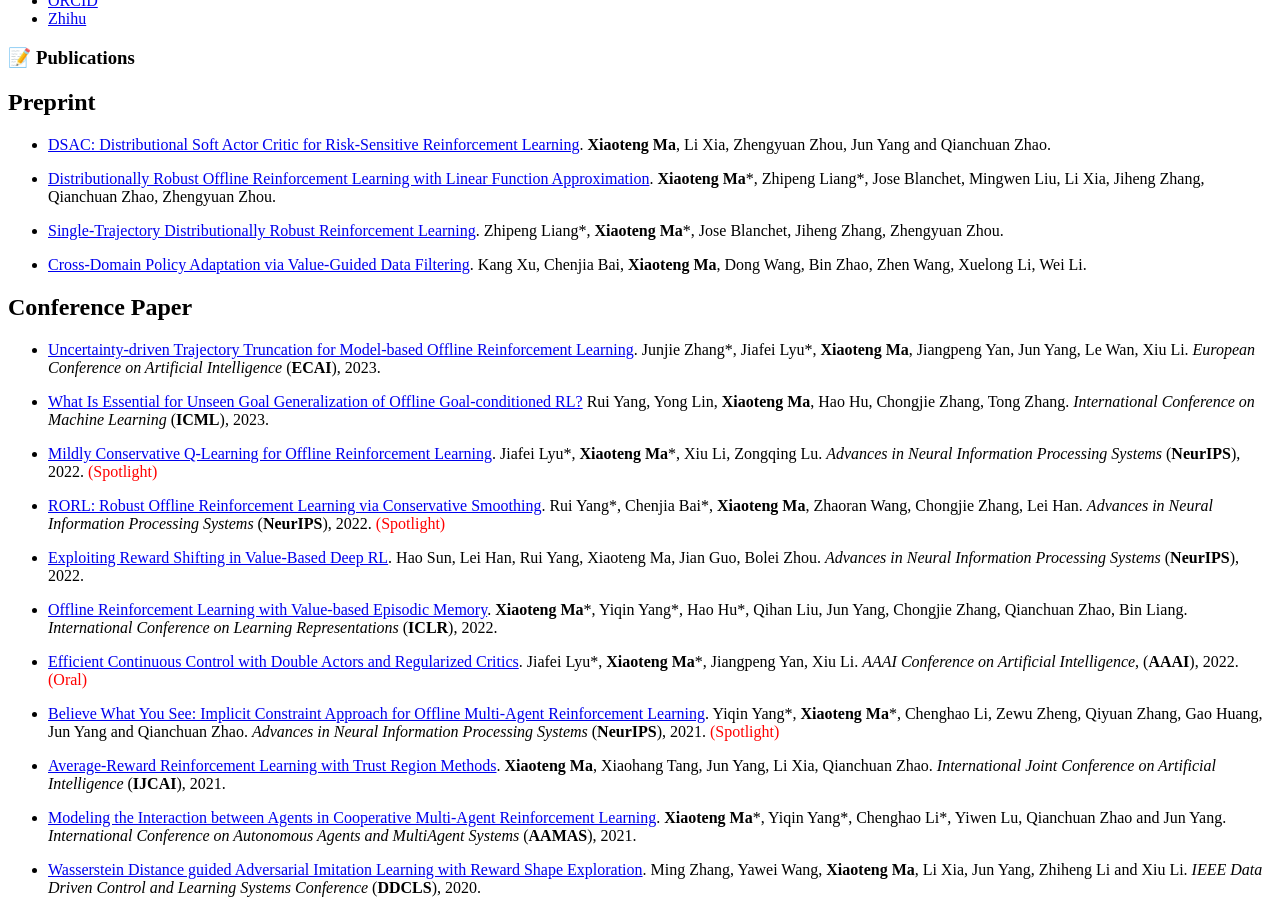
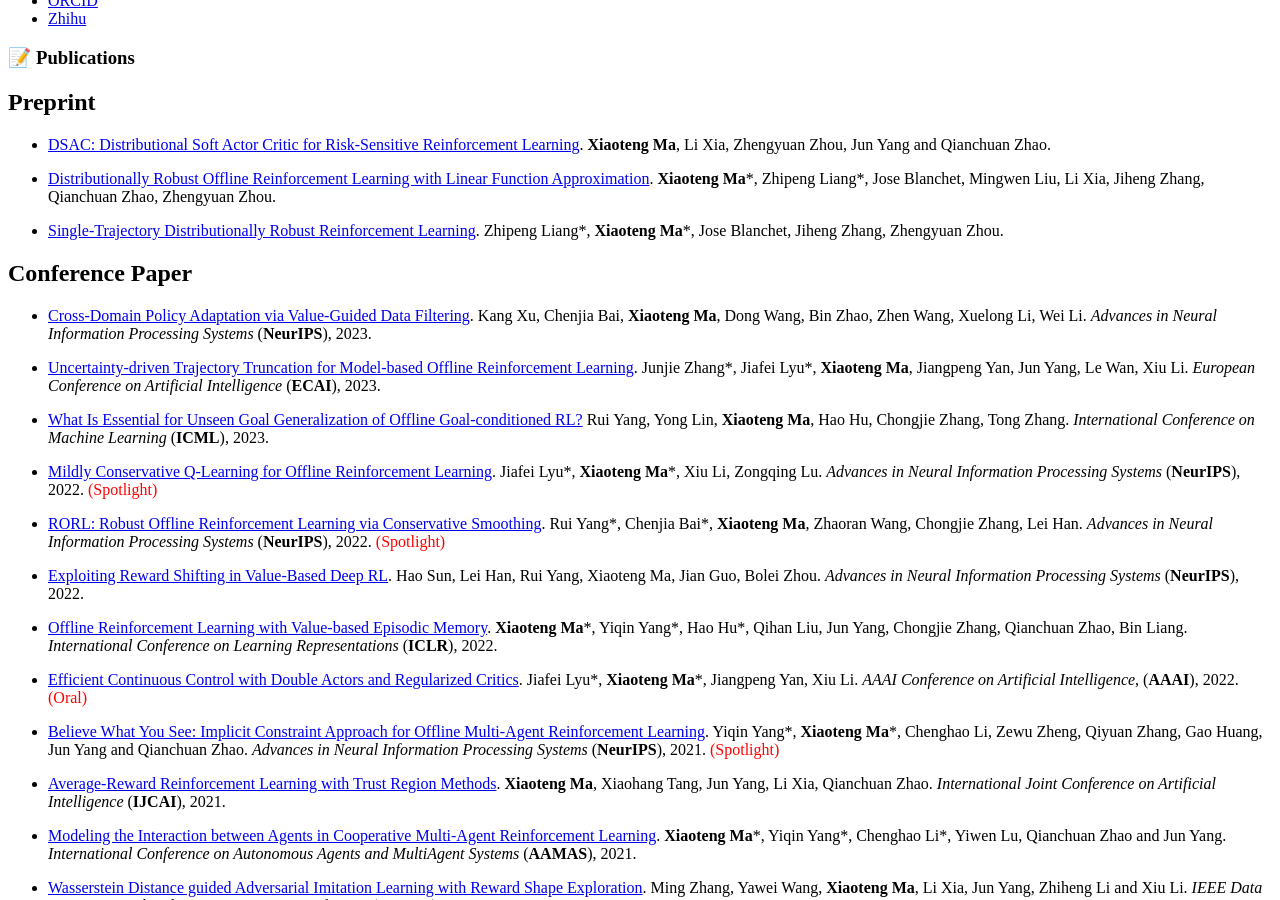
Before and after one commit to xtma/xtma.github.io, a Jekyll site: the page built from _pages/includes/pub.md, in a window 1280 px wide and 900 px high, scrolled down 463 px. Built offline with Jekyll 4.4.1, drawn with Linux system fonts in a browser that asks for light colours; our own code applies the rules of GitHub Pages for plain Markdown files.

Commit message:
update pub

```diff
--- a/_pages/includes/pub.md
+++ b/_pages/includes/pub.md
@@ -7,20 +7,18 @@
 
 - [Single-Trajectory Distributionally Robust Reinforcement Learning](https://arxiv.org/abs/2301.11721). Zhipeng Liang\*, **Xiaoteng Ma**\*, Jose Blanchet, Jiheng Zhang, Zhengyuan Zhou.
 
-- [Cross-Domain Policy Adaptation via Value-Guided Data Filtering](https://arxiv.org/abs/2305.17625). Kang Xu, Chenjia Bai, **Xiaoteng Ma**, Dong Wang, Bin Zhao, Zhen Wang, Xuelong Li, Wei Li.
+## Conference Paper
+- [Cross-Domain Policy Adaptation via Value-Guided Data Filtering](https://arxiv.org/abs/2305.17625). Kang Xu, Chenjia Bai, **Xiaoteng Ma**, Dong Wang, Bin Zhao, Zhen Wang, Xuelong Li, Wei Li. *Advances in Neural Information Processing Systems* (**NeurIPS**), 2023.
 
-## Conference Paper
 - [Uncertainty-driven Trajectory Truncation for Model-based Offline Reinforcement Learning](https://arxiv.org/abs/2304.04660). Junjie Zhang\*, Jiafei Lyu\*, **Xiaoteng Ma**, Jiangpeng Yan, Jun Yang, Le Wan, Xiu Li. *European Conference on Artificial Intelligence* (**ECAI**), 2023.
 - [What Is Essential for Unseen Goal Generalization of Offline Goal-conditioned RL?](https://openreview.net/forum?id=UrQySwOk4q) Rui Yang, Yong Lin, **Xiaoteng Ma**, Hao Hu, Chongjie Zhang, Tong Zhang. *International Conference on Machine Learning* (**ICML**), 2023.
 
 - [Mildly Conservative Q-Learning for Offline Reinforcement Learning](https://arxiv.org/abs/2206.04745). Jiafei Lyu\*, **Xiaoteng Ma**\*, Xiu Li, Zongqing Lu. *Advances in Neural Information
 Processing Systems* (**NeurIPS**), 2022. <span style="color:red">(Spotlight)</span>
 
-- [RORL: Robust Offline Reinforcement Learning via Conservative Smoothing](https://arxiv.org/abs/2206.02829). Rui Yang\*, Chenjia Bai\*, **Xiaoteng Ma**, Zhaoran Wang, Chongjie Zhang, Lei Han. *Advances in Neural Information
-Processing Systems* (**NeurIPS**), 2022. <span style="color:red">(Spotlight)</span>
+- [RORL: Robust Offline Reinforcement Learning via Conservative Smoothing](https://arxiv.org/abs/2206.02829). Rui Yang\*, Chenjia Bai\*, **Xiaoteng Ma**, Zhaoran Wang, Chongjie Zhang, Lei Han. *Advances in Neural Information Processing Systems* (**NeurIPS**), 2022. <span style="color:red">(Spotlight)</span>
 
-- [Exploiting Reward Shifting in Value-Based Deep RL](https://arxiv.org/abs/2209.07288). Hao Sun, Lei Han, Rui Yang, Xiaoteng Ma, Jian Guo, Bolei Zhou. *Advances in Neural Information
-Processing Systems* (**NeurIPS**), 2022.
+- [Exploiting Reward Shifting in Value-Based Deep RL](https://arxiv.org/abs/2209.07288). Hao Sun, Lei Han, Rui Yang, Xiaoteng Ma, Jian Guo, Bolei Zhou. *Advances in Neural Information Processing Systems* (**NeurIPS**), 2022.
 
 - [Offline Reinforcement Learning with Value-based Episodic Memory](https://arxiv.org/abs/2110.09796). **Xiaoteng Ma**\*, Yiqin Yang\*, Hao Hu\*, Qihan Liu, Jun Yang, Chongjie Zhang, Qianchuan Zhao, Bin Liang. *International Conference on Learning Representations* (**ICLR**), 2022.
 
```
